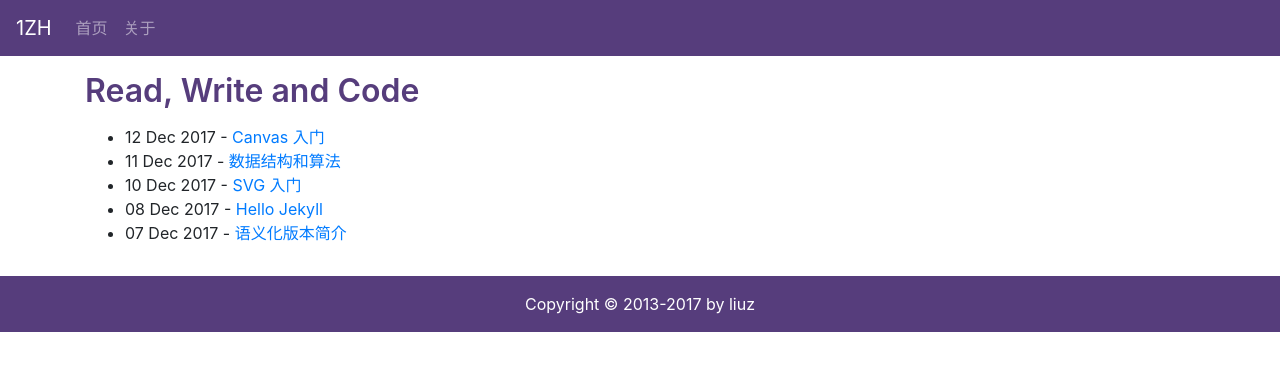
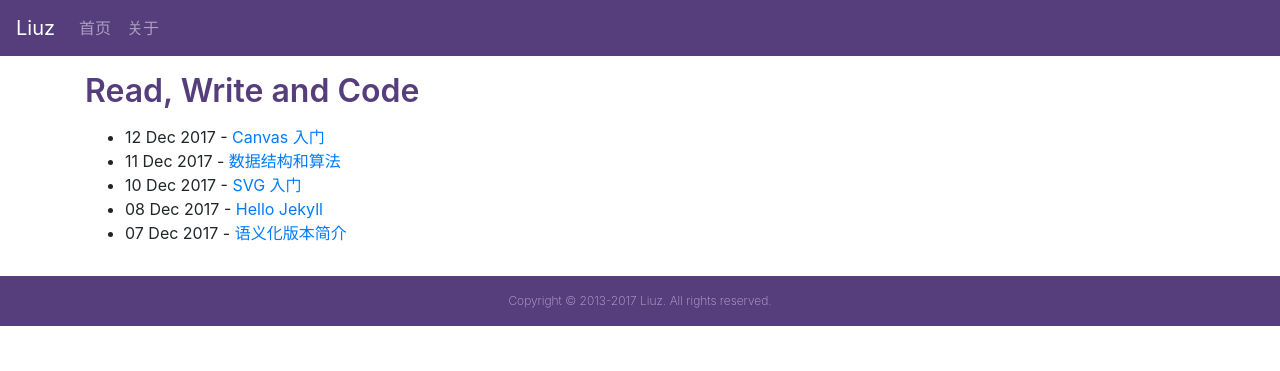
Before and after one commit to liuzhuan/liuzhuan.github.io, a Jekyll site: the page built from index.md, in a window 1280 px wide. Shown: the top 371 px of the page. Built offline with Jekyll 4.4.1, drawn with Linux system fonts in a browser that asks for light colours; nearby versions of some CDN libraries.

Commit message:
updating footer style

```diff
--- a/_includes/footer.html
+++ b/_includes/footer.html
@@ -1,5 +1,5 @@
 <footer class="main-footer py-3">
-    <div class="copyright">Copyright &copy; 2013-{{ 'now' | date: "%Y" }} by liuz</div>
+    <div class="copyright">Copyright &copy; 2013-{{ 'now' | date: "%Y" }} Liuz. All rights reserved.</div>
 </footer>
 
 <script src="https://code.jquery.com/jquery-3.2.1.slim.min.js" integrity="sha384-KJ3o2DKtIkvYIK3UENzmM7KCkRr/rE9/Qpg6aAZGJwFDMVNA/GpGFF93hXpG5KkN" crossorigin="anonymous"></script>
--- a/_includes/header.html
+++ b/_includes/header.html
@@ -1,5 +1,5 @@
 <nav class="navbar navbar-expand-lg navbar-dark bg-purple">
-    <a class="navbar-brand" href="/">1ZH</a>
+    <a class="navbar-brand" href="/">Liuz</a>
     <button class="navbar-toggler" type="button" data-toggle="collapse" data-target="#navbarNav" aria-expanded="false" aria-label="Toggle navigation">
         <span class="navbar-toggler-icon"></span>
     </button>
--- a/_sass/site.scss
+++ b/_sass/site.scss
@@ -39,6 +39,9 @@ body {
     color: white;
     .copyright {
         text-align: center;
+        color: $brand-color-light;
+        font-size: 12px;
+        font-weight: 200;
     }
 }
 
```
